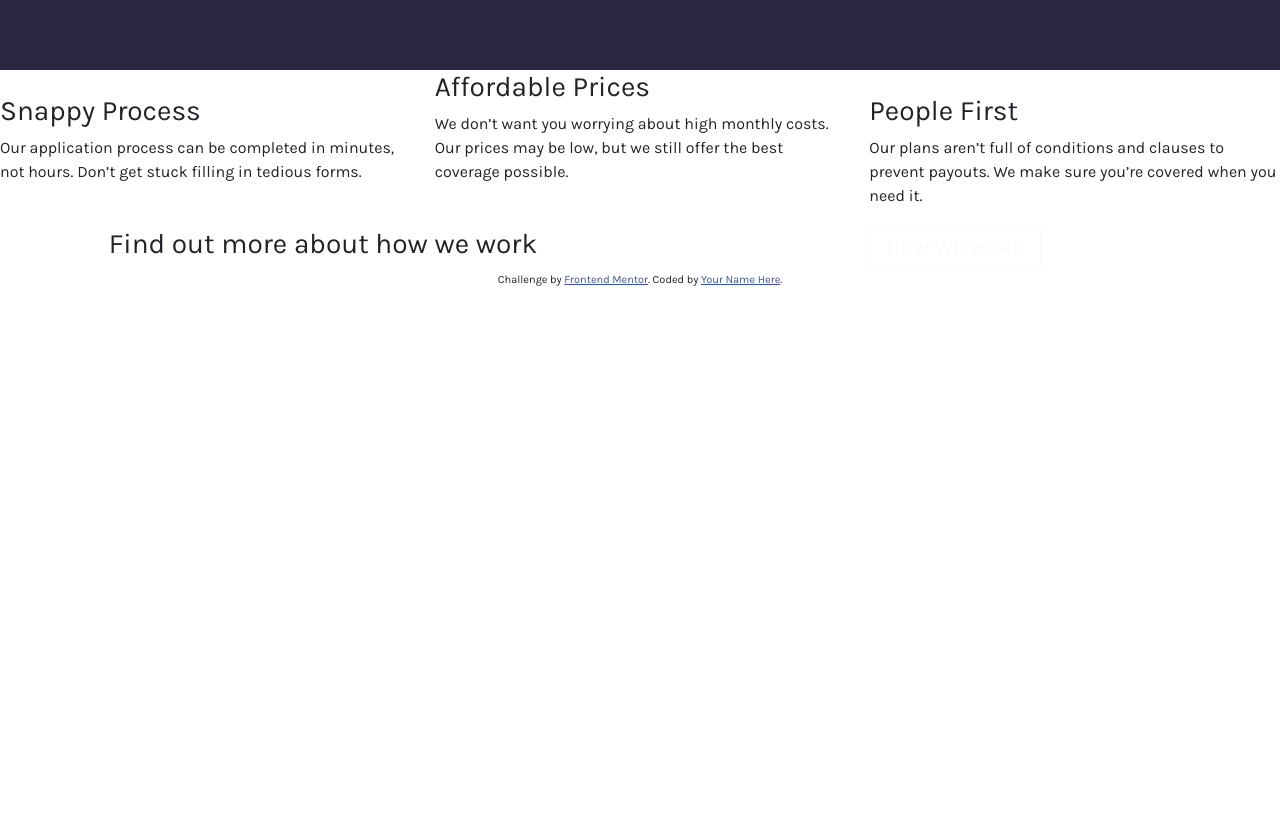
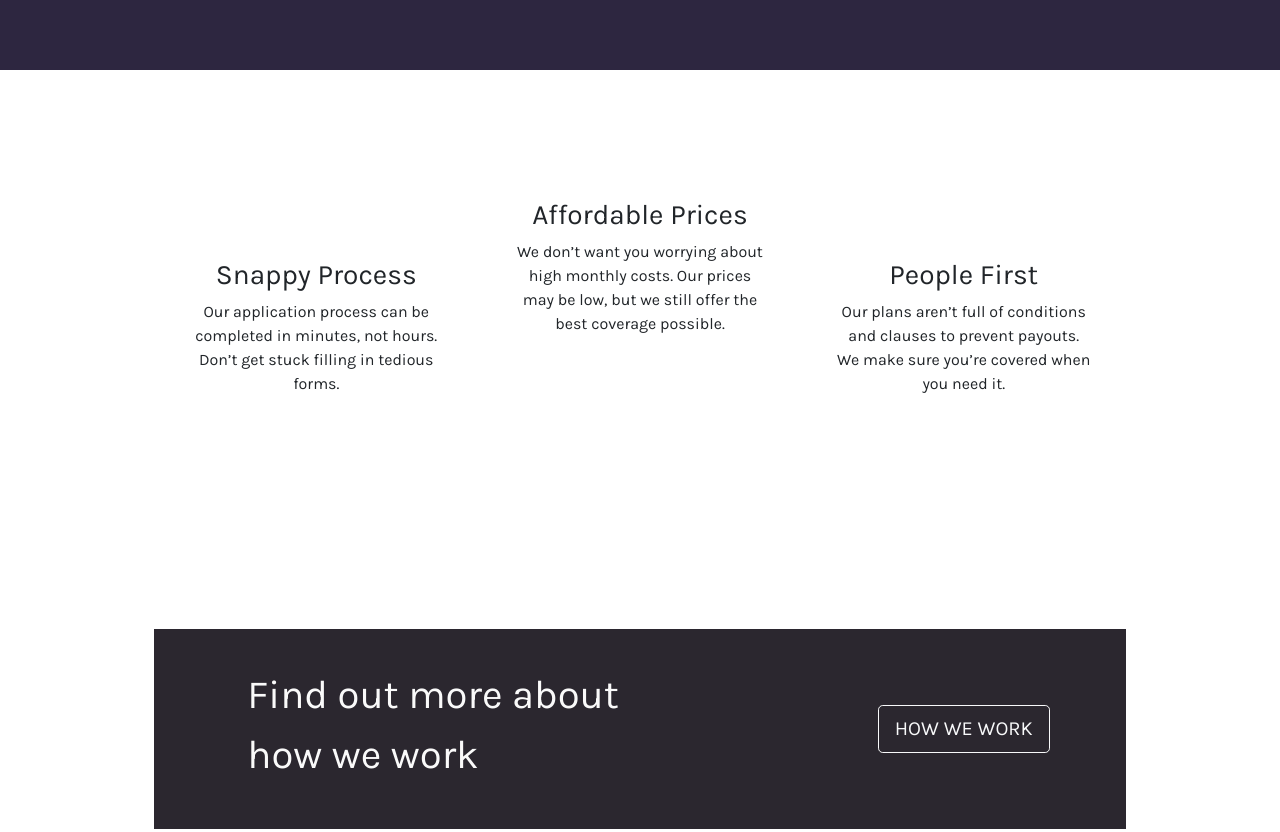
Before and after one commit to Cromatin/Insurelandingpage, a website: page index.html in a window 1280 px wide. Shown: the part 776-1608 px from the top of the page. Before the commit the page ends 1064 px from the top, so only its background shows below. Drawn offline with nearby package versions, Linux system fonts and the light colour scheme; files that its build step writes are made by us from their sources; some icons are missing.

Commit message:
middle total

```diff
--- a/css/styles.css
+++ b/css/styles.css
@@ -22,3 +22,49 @@ h1,h2{
 body{
     font-family:"Karla",sans-serif;
 }
+body{
+  text-align: center;
+  font-size: 16px;
+}
+#features{
+  padding: 10% 13%;
+  position: relative;
+  z-index: 1;
+}
+
+.features-box{
+  padding-right: 3.5%;
+  padding-left: 3.5%;
+}
+.features-icon{
+  color: hsl(216, 30%, 68%);
+  font-size: 2.5rem;
+  margin-bottom: 5%;
+}
+.features-icon:hover{
+  color:  hsl(256, 26%, 20%);
+}
+.features-para{
+  font-size: 1.0rem;
+}
+#cta{
+  color: hsl(0, 0%, 98%);
+  padding: 7% 13% 10%;
+}
+
+
+.cta-box{
+  background-color: hsl(270, 9%, 17%);
+  height:200px
+}
+
+.big-heading{
+  font-size: 2.5rem;
+  line-height: 1.5;
+  text-align: left;
+}
+
+.cta-btn{
+  margin-top: 40px;
+  margin-bottom: 40px;
+}
```
